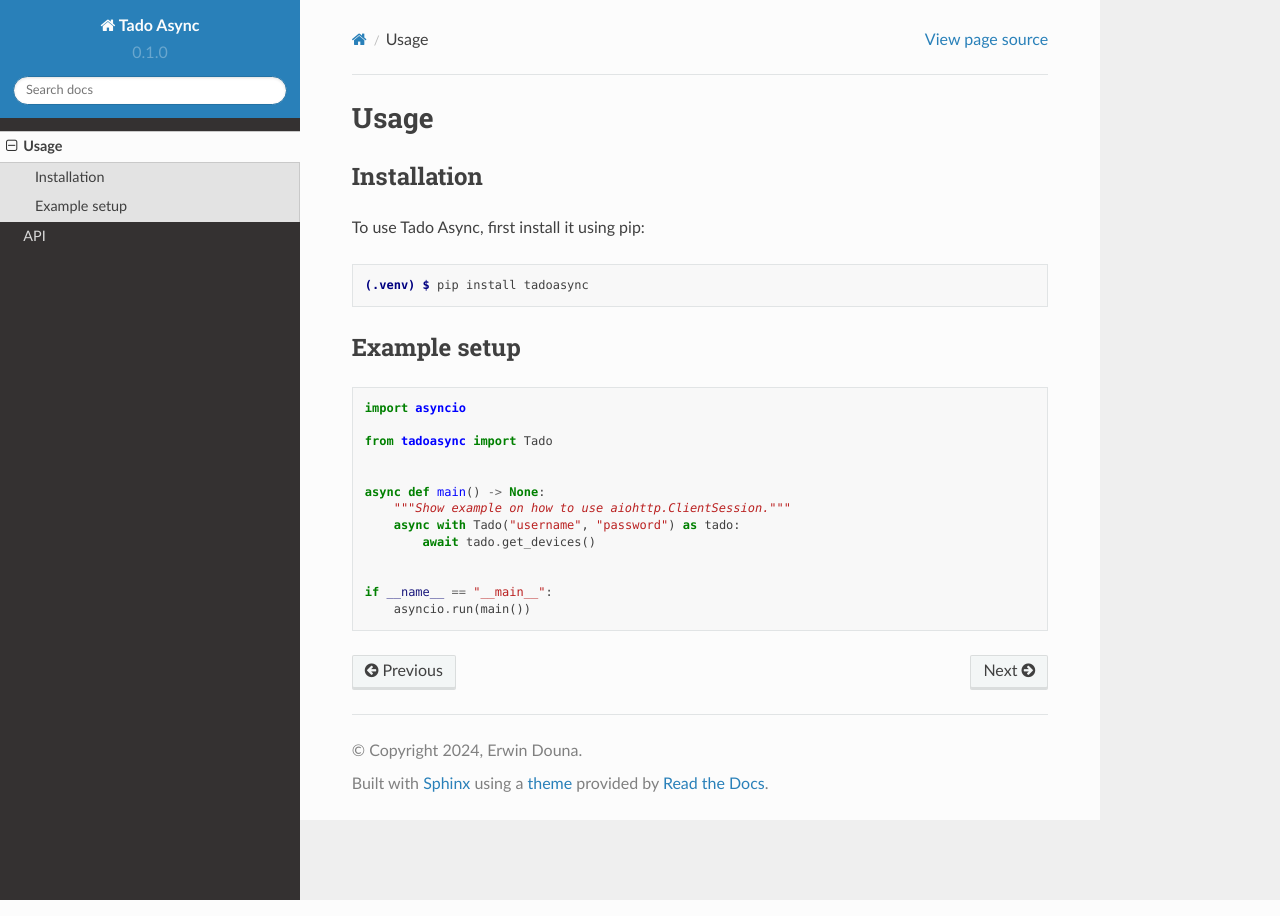
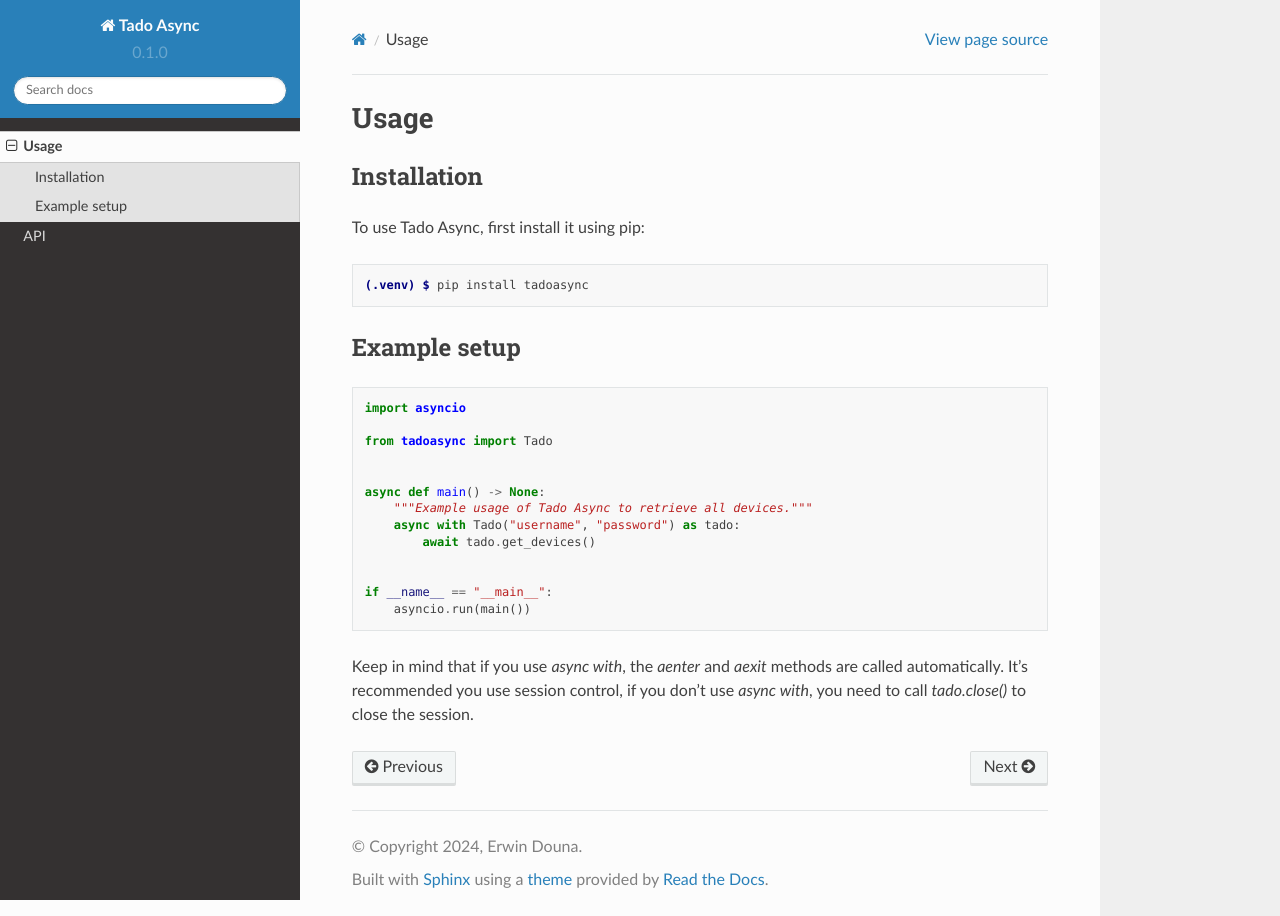
Before and after one commit to erwindouna/python-tado, a Sphinx documentation site: the page built from docs/source/usage.rst, in a window 1280 px wide. Built offline with Sphinx 7.4.7 and the Read the Docs theme 2.0.0, drawn with Linux system fonts in a browser that asks for light colours.

Commit message:
Update documentation

```diff
--- a/docs/source/usage.rst
+++ b/docs/source/usage.rst
@@ -23,10 +23,13 @@
 
 
     async def main() -> None:
-        """Show example on how to use aiohttp.ClientSession."""
+        """Example usage of Tado Async to retrieve all devices."""
         async with Tado("username", "password") as tado:
             await tado.get_devices()
 
 
     if __name__ == "__main__":
         asyncio.run(main())
+
+
+Keep in mind that if you use `async with`, the `aenter` and `aexit` methods are called automatically. It's recommended you use session control, if you don't use `async with`, you need to call `tado.close()` to close the session.
```
Also changed, not shown: README.md (+3 -1 lines).
